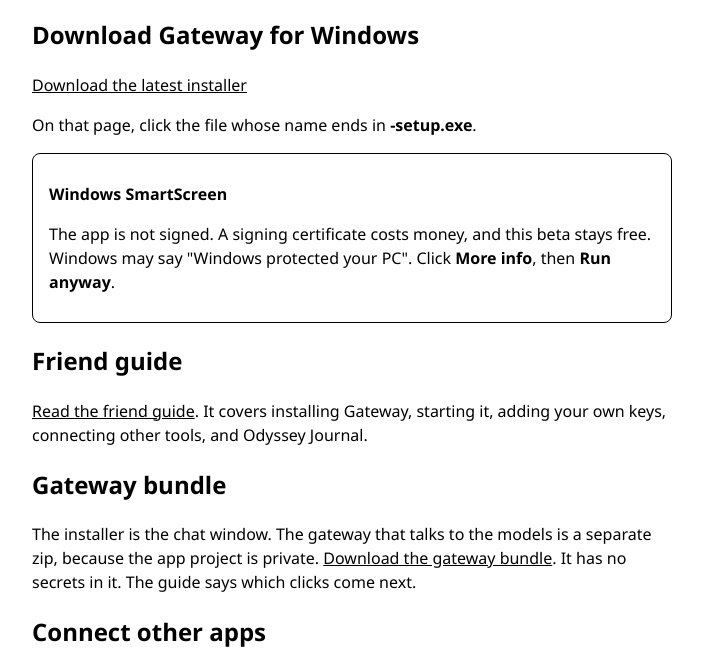
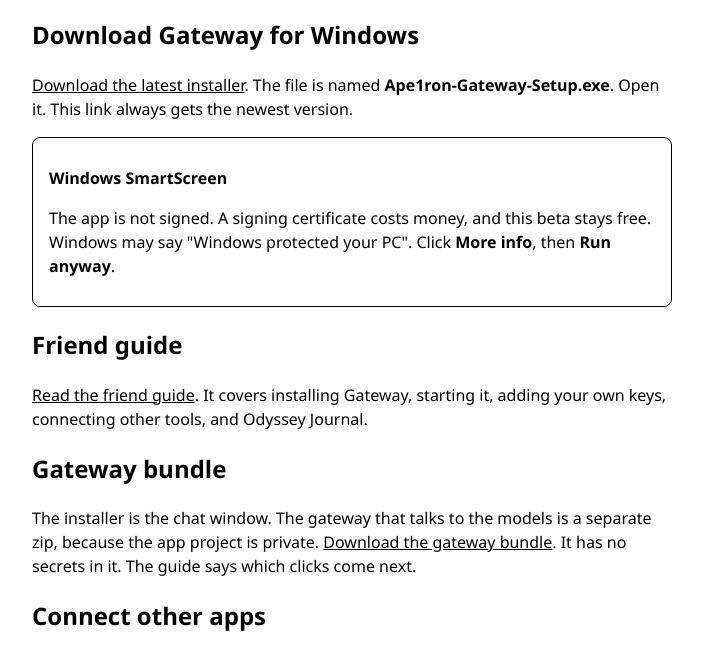
Before and after one commit to iiaaronp99/gateway-releases, a plain HTML site: page index.html in a window 1280 px wide. Shown: the part 171-820 px from the top of the page, without its empty margins (288-991 px from the left). Drawn offline with Linux system fonts and the light colour scheme.

Commit message:
Publish the download page, friend guide, and gateway bundle

```diff
--- a/index.html
+++ b/index.html
@@ -18,8 +18,7 @@
   <p>A free Windows app for a few friends. You run your own copy. You use your own provider keys, or a model on your own PC. Keys are not shared, and this app does not collect usage data.</p>
 
   <h2>Download Gateway for Windows</h2>
-  <p><a href="https://github.com/iiaaronp99/gateway-releases/releases/latest">Download the latest installer</a></p>
-  <p>On that page, click the file whose name ends in <strong>-setup.exe</strong>.</p>
+  <p><a href="https://github.com/iiaaronp99/gateway-releases/releases/latest/download/Ape1ron-Gateway-Setup.exe">Download the latest installer</a>. The file is named <strong>Ape1ron-Gateway-Setup.exe</strong>. Open it. This link always gets the newest version.</p>
   <div class="box">
     <p><strong>Windows SmartScreen</strong></p>
     <p>The app is not signed. A signing certificate costs money, and this beta stays free. Windows may say "Windows protected your PC". Click <strong>More info</strong>, then <strong>Run anyway</strong>.</p>
```
Also changed, not shown: 3 other files.
